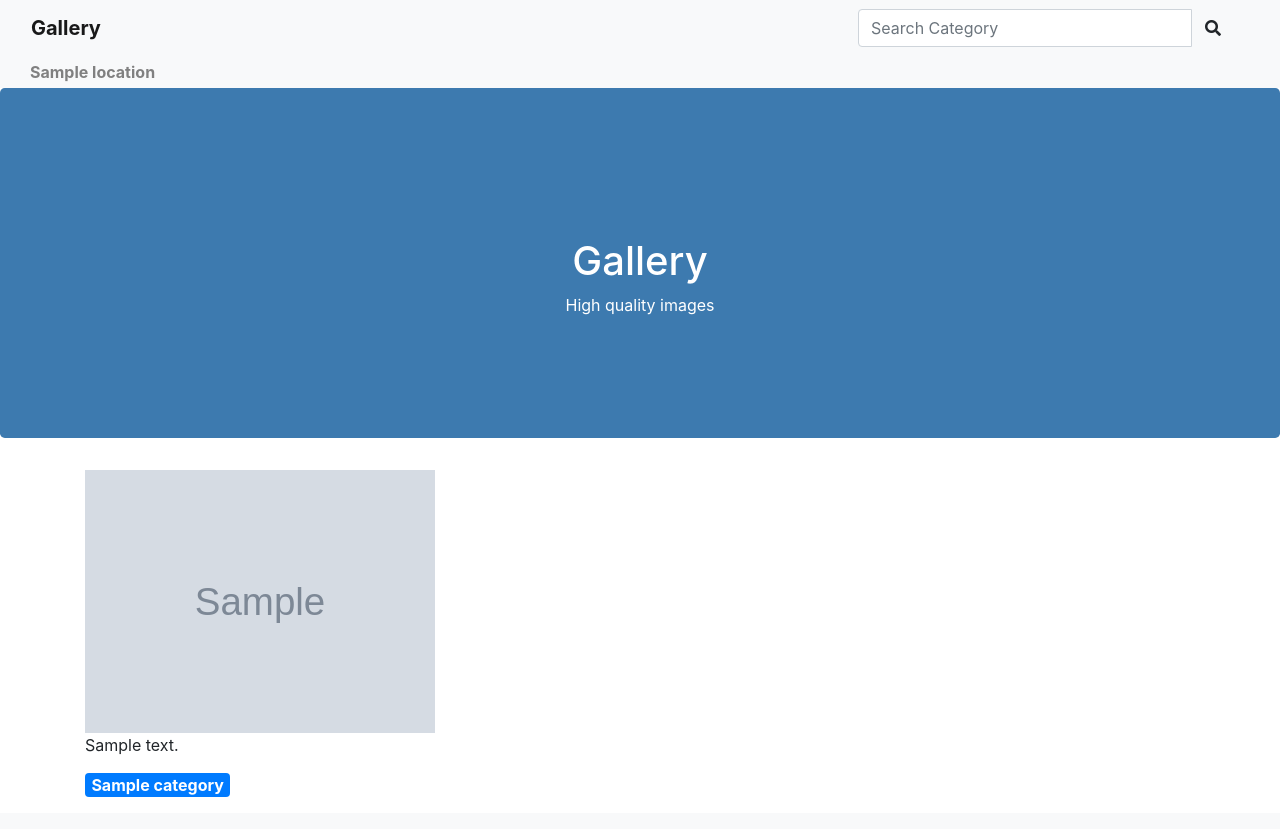
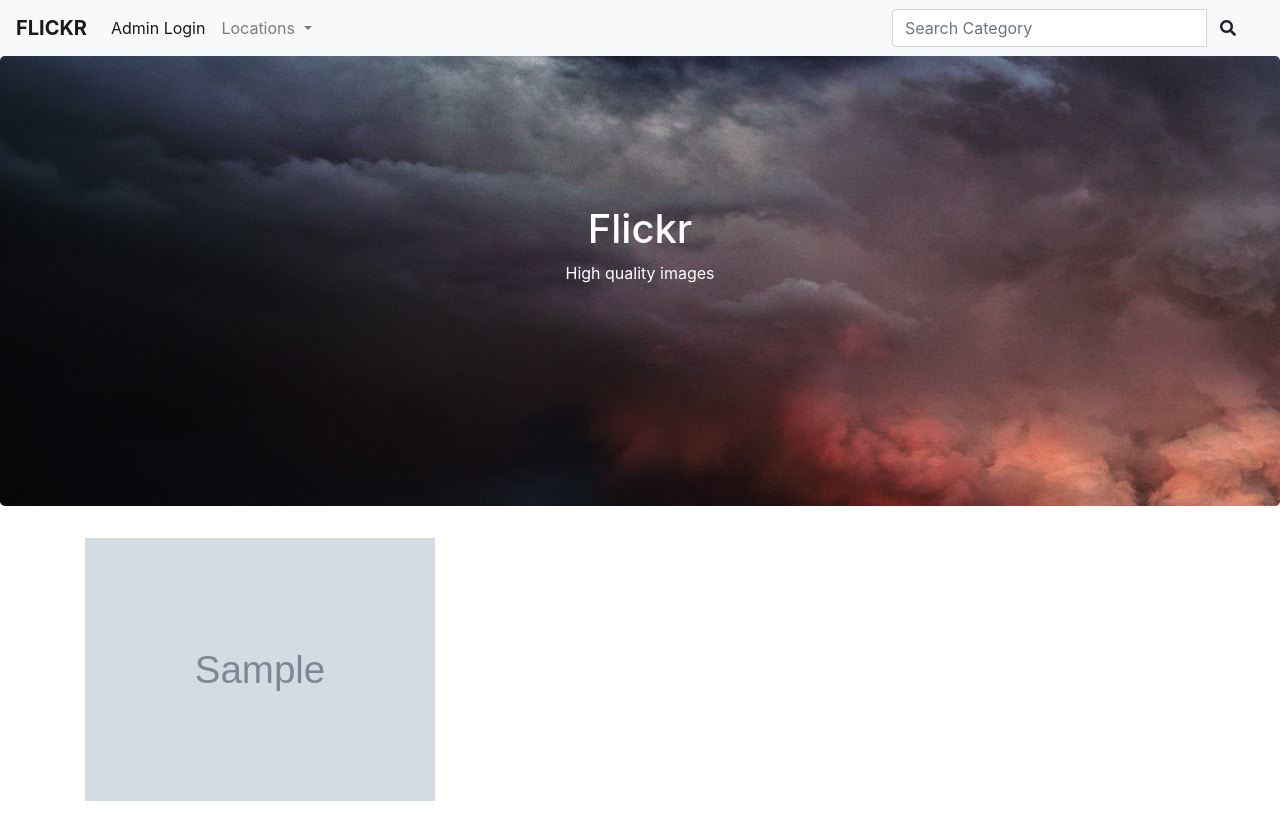
Before and after one commit to maxwaiyaki/gallery, a Django app: page / in a window 1280 px wide. Before the commit the page ends 797 px from the top, so only its background shows below. Run offline with Django 3.2, Linux system fonts and the light colour scheme; tables that the repository leaves empty hold one stand-in row (values such as "Sample post"); grey boxes marked "Sample" are stand-in pictures; some libraries are stand-ins or nearby versions.

Commit message:
add images and implement fancy box

```diff
--- a/flickr/templates/base.html
+++ b/flickr/templates/base.html
@@ -6,16 +6,18 @@
         <meta charset="utf-8">
         <meta name="viewport" content="width=device-width, initial-scale=1.0">
         {% if title %}
-        <title>Personal Gallery - {{title}}</title>
+        <title>Flickr{{title}}</title>
         {% else %}
-        <title>Personal Gallery</title>
+        <title>Flickr</title>
         {% endif %}
     </head>
 
     {% block styles %}
         {% bootstrap_css %}
+        <link rel="stylesheet" href="https://cdnjs.cloudflare.com/ajax/libs/fancybox/3.5.2/jquery.fancybox.css" />
         <link type="text/css" rel="stylesheet" href="{% static 'css/basegallery.css' %}" media="screen, projection">
         <link rel="stylesheet" href="https://use.fontawesome.com/releases/v5.4.2/css/all.css" integrity="sha384-/rXc/GQVaYpyDdyxK+ecHPVYJSN9bmVFBvjA/9eOB+pb3F2w2N6fc5qB9Ew5yIns" crossorigin="anonymous">
+
     {% endblock %}
 
     <body>
@@ -26,6 +28,9 @@
         {% block scripts %}
             <script src="https://ajax.googleapis.com/ajax/libs/jquery/3.2.1/jquery.min.js"></script>
         {% bootstrap_javascript %}
+        <script src="https://cdnjs.cloudflare.com/ajax/libs/fancybox/3.5.2/jquery.fancybox.js"></script>
+        <script src="https://unpkg.com/sweetalert/dist/sweetalert.min.js"></script
+        <script src="{% static 'js/scripts.js' %}"></script>
     {% endblock %}
     </body>
 </html>
--- a/flickr/templates/index.html
+++ b/flickr/templates/index.html
@@ -1,16 +1,15 @@
 {%extends 'base.html'%}
-
 {% block content %}
 {{block.super}}
-    <div class="scrollmenu">
+<!-- <div class="scrollmenu">
    {%for location in locations %}
    <a href="{% url 'location' location.id %}">{{location}}</a>
    {% endfor %}
-    </div>
-    <div class="jumbotron jumbotron bg-cover text-center" style="height: 350px;">
+</div> -->
+<div class="jumbotron jumbotron bg-cover text-center img-fluid">
    <div class="overlay"></div>
    <div class="container">
-        <h1 style="padding-top: 85px;">Gallery</h1>
+      <h1 style="padding-top: 85px;">Flickr</h1>
       <p>High quality images</p>
    </div>
 </div>
@@ -18,67 +17,62 @@
    <div class="row">
       {% for image in images %}
       <div class="col-md-4">
-                <img src="{{image.image_url.url}}" alt="" class="img-fluid" data-toggle="modal" data-target="#{{image.id}}">
-                <p>{{image.description|truncatewords:6}}</p>
+         <a href="{{image.image_url.url}}" data-fancybox="images" data-buttons='["zoom","slideShow","fullScreen","thumbs","share","close"]'
+         data-caption='
             <p>
                {% for category in image.categories.all %}
-                    <span class="badge badge-primary" style="font-size:1em;">{{category}}</span>
+               <span class="btn btn-outline-light btn-sm" style="font-size:1em;">{{category}}</span>
                {% endfor %}
             </p>
+            <button type="button" class="btn btn-outline-light" data-toggle="modal" data-target="#exampleModalCenter">
+                  More Info
+                </button>
+
+                <!-- Modal -->
+               <div class="modal fade" id="exampleModalCenter" tabindex="-1" role="dialog" aria-labelledby="exampleModalCenterTitle" aria-hidden="true">
+                  <div class="modal-dialog modal-dialog-centered" role="document">
+                     <div class="modal-content">
+                           <div class="modal-header">
+                              <h5 class="modal-title font-weight-bold text-dark" id="exampleModalLongTitle">{{image.title}}</h5>
+                              <button type="button" class="close" data-dismiss="modal" aria-label="Close">
+                                 <span aria-hidden="true">&times;</span>
+                              </button>
                            </div>
 
-            <!-- Modal -->
-            <div id="{{image.id}}" class="modal fade" role="dialog">
-              <div class="modal-dialog image">
-
-                <!-- Modal content-->
-                <div class="modal-content ">
-                  <div class="modal-header">
-                    <h4 class="modal-title">{{image.title}}</h4>
-                    <button type="button" class="close" data-dismiss="modal">&times;</button>
-                  </div>
                          <div class="modal-body">
-                    <img src="{{image.image_url.url}}" alt="" class="img-fluid">
+                           <p class = "text-dark text-left" >{{image.description}}</p>
                          </div>
                         <div class="modal-footer">
-                    <button type="button" class="btn btn-primary" data-toggle="modal" data-target="#{{image.id}}-info"><i class="fas fa-info-circle"></i> Info</button>
-                    <button type="button" class="btn btn-default" data-dismiss="modal" style="border: 0.5px solid #d3d3d3;">Close</button>
+                           <input class="form-control input-sm" type="textarea"  value="https://max-gallery.herokuapp.com{{image.image_url.url}}" id="{{image.id}}-url" >
+                           <button type="button" class="btn btn-outline-dark btn-sm" data-dismiss="modal">Close</button>
+                           <button class="btn btn-outline-dark btn-sm" onclick="myFunction("{{image.id}}-url);return false;">Copy URL</button>
                          </div>
                      </div>
-
                   </div>
                 </div>
-
-            <!-- Modal -->
-            <div id="{{image.id}}-info" class="modal fade" role="dialog">
-              <div class="modal-dialog">
-
-                <!-- Modal content-->
-                <div class="modal-content ">
-                  <div class="modal-header">
-                    <h4 class="modal-title">{{image.title}} Caption</h4>
-                    <button type="button" class="close" data-dismiss="modal">&times;</button>
-                  </div>
-                  <div class="modal-body">
-                    <p>{{image.description}}</p>
-                  </div>
-                  <div class="modal-footer">
-                    <input class="form-control input-lg" type="text"  value="https://kace-gallery.herokuapp.com{{image.image_url.url}}" id="{{image.id}}-url" >
-                    <button class="btn btn-primary" onclick="copyToClipboard('{{image.id}}-url')">Copy</button>
-                  </div>
+         '>
+            <img src="{{image.image_url.url}}" alt="" class="img-fluid mb-4 pb-1">
+          </a>
       </div>
 
-              </div>
-            </div>
       <script type="text/javascript">
-            function copyToClipboard(element) {
-                var myVar = document.getElementById(element);
-                myVar.select();
+         function myFunction() {
+            /* Get the text field */
+            var copyText = document.getElementById("{{image.id}}-url");
+
+            /* Select the text field */
+            copyText.select();
+
+            /* Copy the text inside the text field */
             document.execCommand("copy");
+
+            /* Alert the copied text */
+            alert("Copied the text: " + copyText.value);
          }
          </script>
       {% endfor %}
 
    </div>
 </div>
+
 {% endblock %}
--- a/flickr/templates/navbar.html
+++ b/flickr/templates/navbar.html
@@ -1,10 +1,25 @@
-<nav class="navbar navbar-light bg-light">
-    <div class="container-fluid">
-      <div class="navbar-header">
-        <a class="navbar-brand font-weight-bold" href="{% url 'main_gallery' %}">Gallery</a>
-      </div>
-      <!-- Adding a search form -->
+  <nav class="navbar navbar-expand-lg navbar-light bg-light">
+      <a class="navbar-brand font-weight-bold" href="{% url 'main_gallery' %}">FLICKR</a>
+      <button class="navbar-toggler" type="button" data-toggle="collapse" data-target="#navbarSupportedContent" aria-controls="navbarSupportedContent" aria-expanded="false" aria-label="Toggle navigation">
+        <span class="navbar-toggler-icon"></span>
+      </button>
 
+      <div class="collapse navbar-collapse" id="navbarSupportedContent">
+        <ul class="navbar-nav mr-auto">
+          <li class="nav-item active">
+            <a class="nav-link" href="/admin">Admin Login</a>
+          </li>
+          <li class="nav-item dropdown">
+            <a class="nav-link dropdown-toggle" href="#" id="navbarDropdown" role="button" data-toggle="dropdown" aria-haspopup="true" aria-expanded="false">
+              Locations
+            </a>
+            <div class="dropdown-menu" aria-labelledby="navbarDropdown">
+                {%for location in locations %}
+              <a class="dropdown-item" href="{% url 'location' location.id %}">{{location}}</a>
+                {% endfor %}
+          </li>
+
+        </ul>
         <div class="col-sm-4 col-md-4 navbar-right">
             <form action="{% url 'search' %}" class="navbar-form" role="search">
                 <div class="input-group">
--- a/requirements.txt
+++ b/requirements.txt
@@ -4,7 +4,6 @@ django-bootstrap4==0.0.7
 django-heroku==0.3.1
 gunicorn==19.9.0
 Pillow==5.3.0
-pkg-resources==0.0.0
 psycopg2==2.7.6.1
 python-decouple==3.1
 pytz==2018.7
--- a/static/css/basegallery.css
+++ b/static/css/basegallery.css
@@ -1,29 +1,12 @@
-div.scrollmenu {
-    background-color: #f8f9fa;
-    overflow: scroll;
-    white-space: nowrap;
-}
-
-div.scrollmenu a {
-    display: inline-block;
-    color: grey;
-    text-align: center;
-    padding: 4px 30px;
-    text-decoration: none;
-    cursor: pointer;
-    font-weight: bold;
-}
-
-div.scrollmenu a:hover {
-    color: black;
-}
 .image {
     max-width: 850px!important;
 }
 .jumbotron {
+    background-image: url(../images/johannes-plenio-247177-unsplash.jpg);
     background-color: #3d7aaf; /* Orange */
     color: #ffffff;
-    height: 200px;
+    height: 450px;
+    width: 100%;
 }
 .navbar {
     color: #3d7aaf;
@@ -35,3 +18,9 @@ div.scrollmenu a:hover {
 .location-heading {
     color: #3d7aaf;
 }
+
+
+.border-light{
+    border-style: solid;
+    overflow: hidden;
+}
```
Also changed, not shown: static/js/scripts.js (added, +11 -0 lines), media/images/99thsense_36656017_471012236675586_1449174536070103040_n.jpg (added), media/images/99thsense_36734232_2187950474549655_6588977223636615168_n.jpg (added), media/images/99thsense_36814118_2075914882480003_8389404832397524992_n.jpg (added), media/images/99thsense_37288233_1196771113797882_5030022069350301696_n.jpg (added), media/images/99thsense_37650456_1861297520845437_5745928766098505728_n.jpg (added), media/images/99thsense_38741182_253932858567374_9023172113560764416_n.jpg (added), media/images/99thsense_39215252_2251849904857684_981176538512752640_n.jpg (added), media/images/99thsense_42339980_2192062110866475_968755310298431113_n.jpg (added), media/images/99thsense_44924589_1493202747491223_6761234545261688905_n.jpg (added), static/images/johannes-plenio-247177-unsplash.jpg (added). Lines whose indentation alone changed are shown as unchanged.
